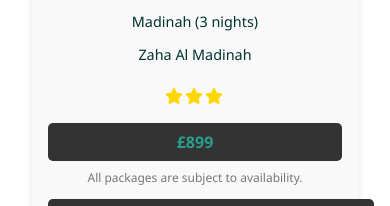
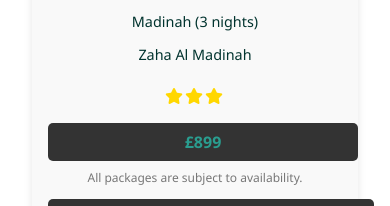
Before and after one commit to Samanqayoom/Umrah-Website, a React (Create React App) app: page / in a window 390 px wide. Shown: the part 1540-1746 px from the top of the page. Built offline with nearby package versions, Linux system fonts and the light colour scheme.

Commit message:
Updated 5-star and 4-star package components wi

```diff
--- a/src/components/ThreeStarPackages.css
+++ b/src/components/ThreeStarPackages.css
@@ -143,6 +143,8 @@
   }
 
   .price {
+     width: 100%; /* buttons full width on mobile */
+    justify-content: center;
     font-size: 1rem; /* price ka size adjust */
     padding: 0.5rem;
   }
```
